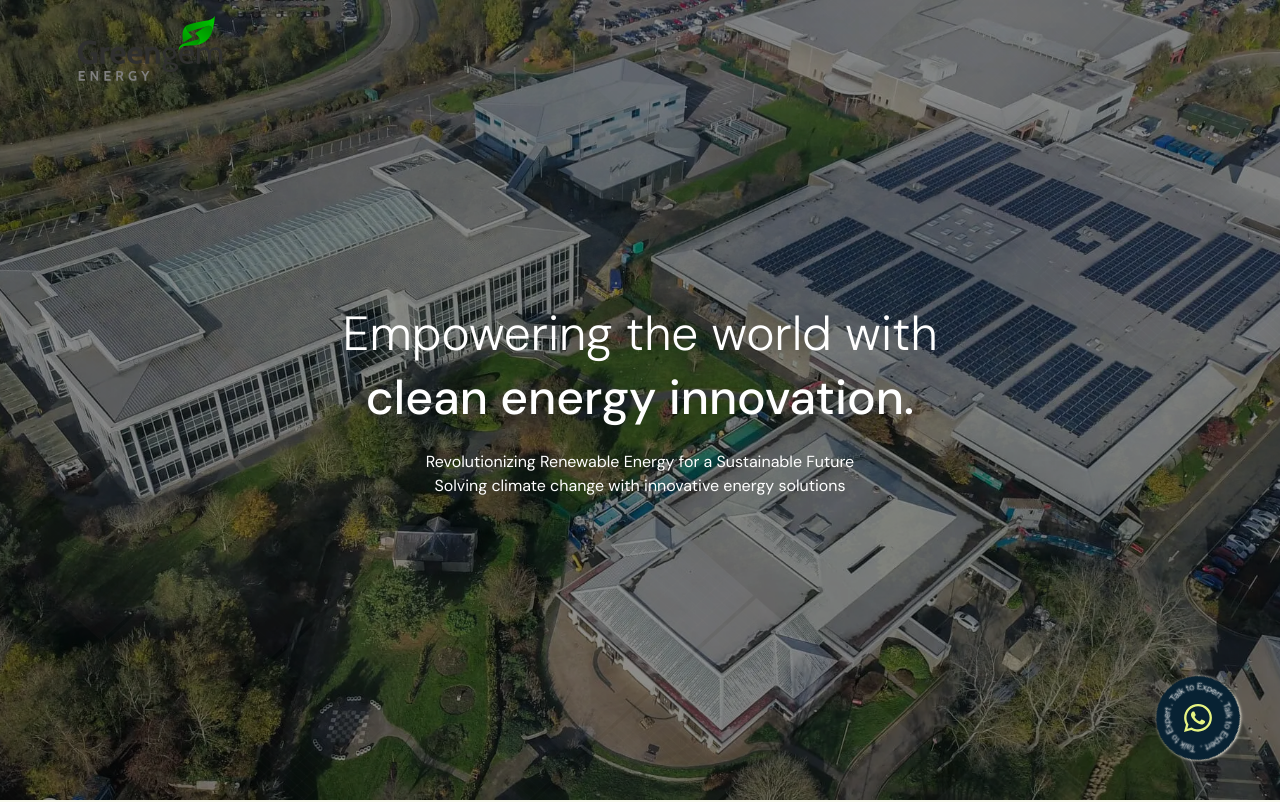
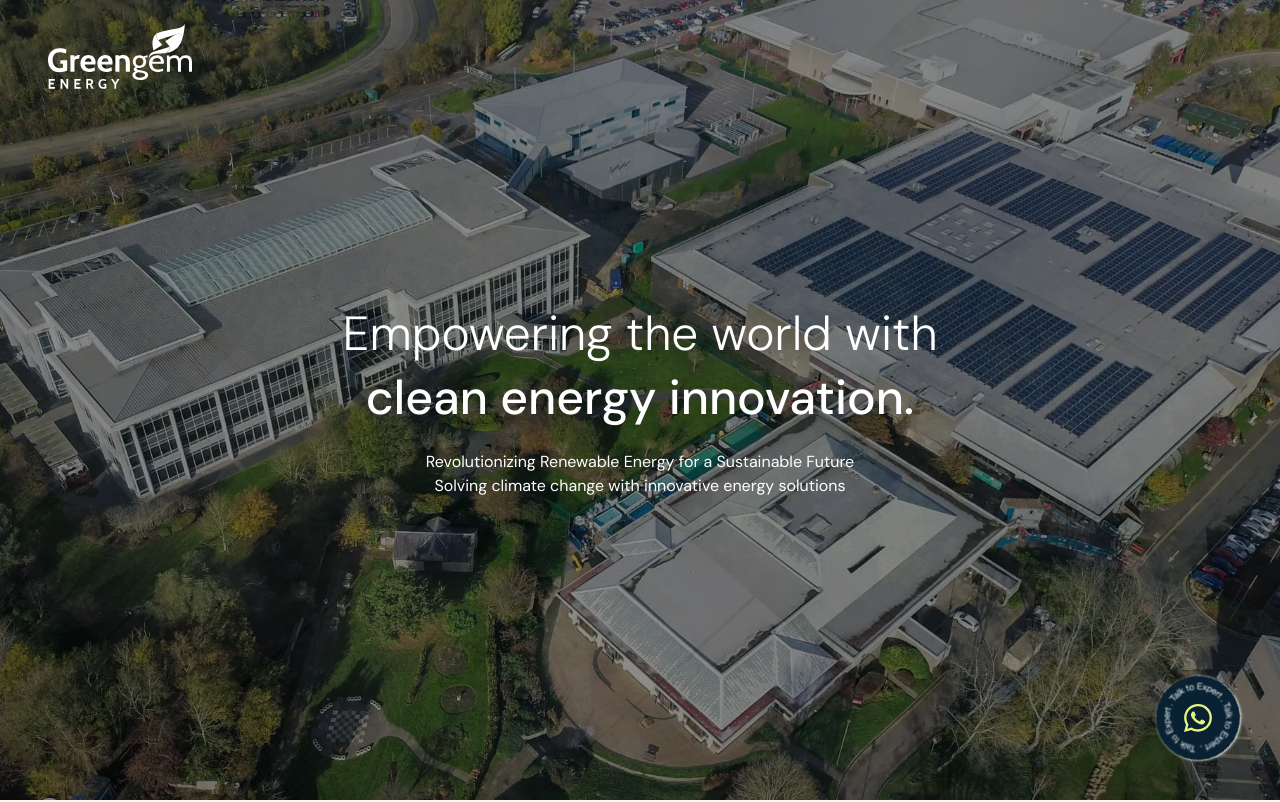
Before and after one commit to NanthaVenkat/greengem, a React (Vite) app: page / in a window 1280 px wide. Shown: the top 802 px of the page. Built offline with nearby package versions, Linux system fonts and the light colour scheme; a web font is replaced by a local one.

Commit message:
feat: Add logo link to Hero component for improved navigation

```diff
--- a/src/App.jsx
+++ b/src/App.jsx
@@ -1,5 +1,5 @@
 import { BrowserRouter, Routes, Route } from 'react-router-dom';
-import Header from './components/layout/Header';
+// import Header from './components/layout/Header';
 import Footer from './components/layout/Footer';
 import Home from "./pages/Home";
 import Career from "./pages/Career";
@@ -11,7 +11,7 @@ function App() {
     <>
       <div className="font-sans">
         <BrowserRouter>
-          <Header />
+          {/* <Header /> */}
 
           <Routes>
             <Route path="/" element={<Home />} />
--- a/src/components/home/Hero.jsx
+++ b/src/components/home/Hero.jsx
@@ -1,4 +1,6 @@
 import { useState, useEffect, useRef } from "react";
+import logo from "../../assets/Img/logo.svg"
+import { Link } from "react-router-dom"
 import { gsap } from "gsap";
 import heroBg1 from "../../assets/Img/home-hero-banner.webp";
 import heroBg2 from "../../assets/Img/home-hero-banner-2.webp";
@@ -86,6 +88,8 @@ export default function Hero() {
         backgroundImage: `url(${heroBackgroundImage[currentIndex].image})`,
       }}
     >
+      <Link to='/' className="absolute top-6 left-12 brightness-0 invert-[1] z-[2]"><img src={logo} alt="Greengem" className="w-[120px] sm:w-[144px] mb-1 sm:mb-2" /></Link>
+
       {/* black overlay */}
       <div className="absolute top-0 left-0 w-full h-full bg-[#00000070] z-[1]"></div>
 
```
